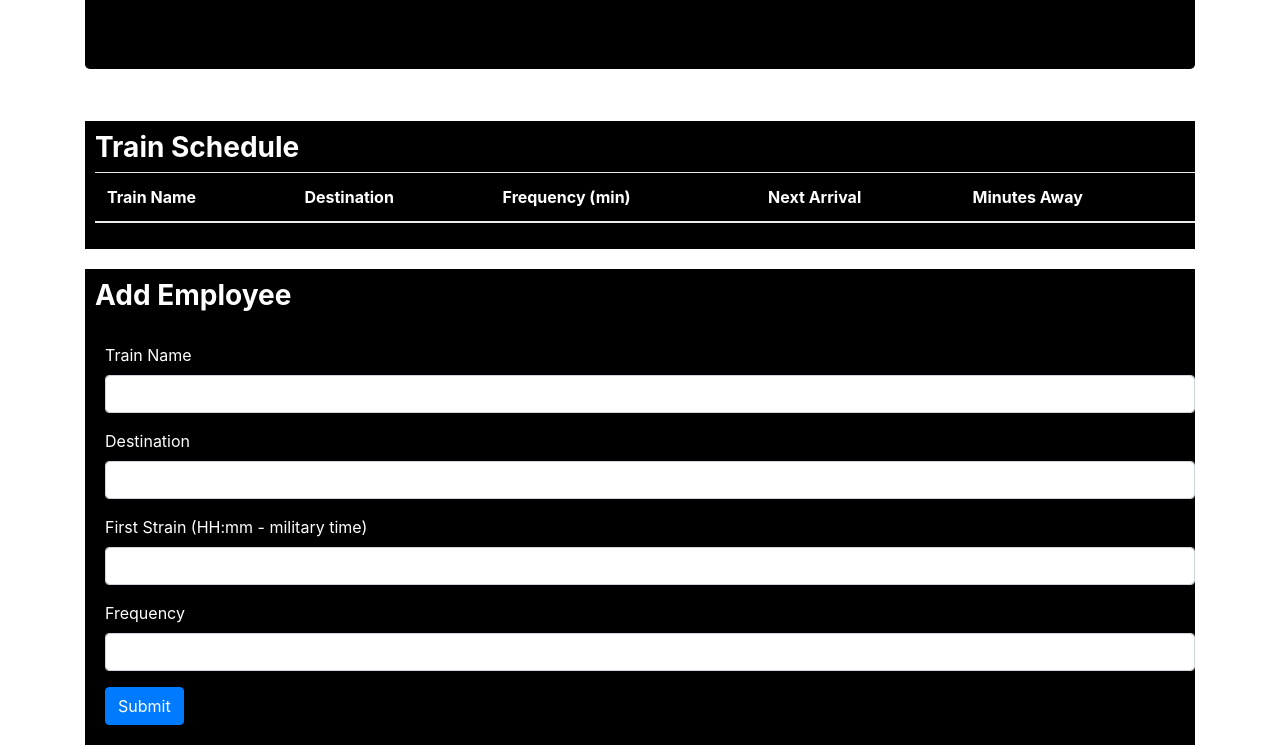
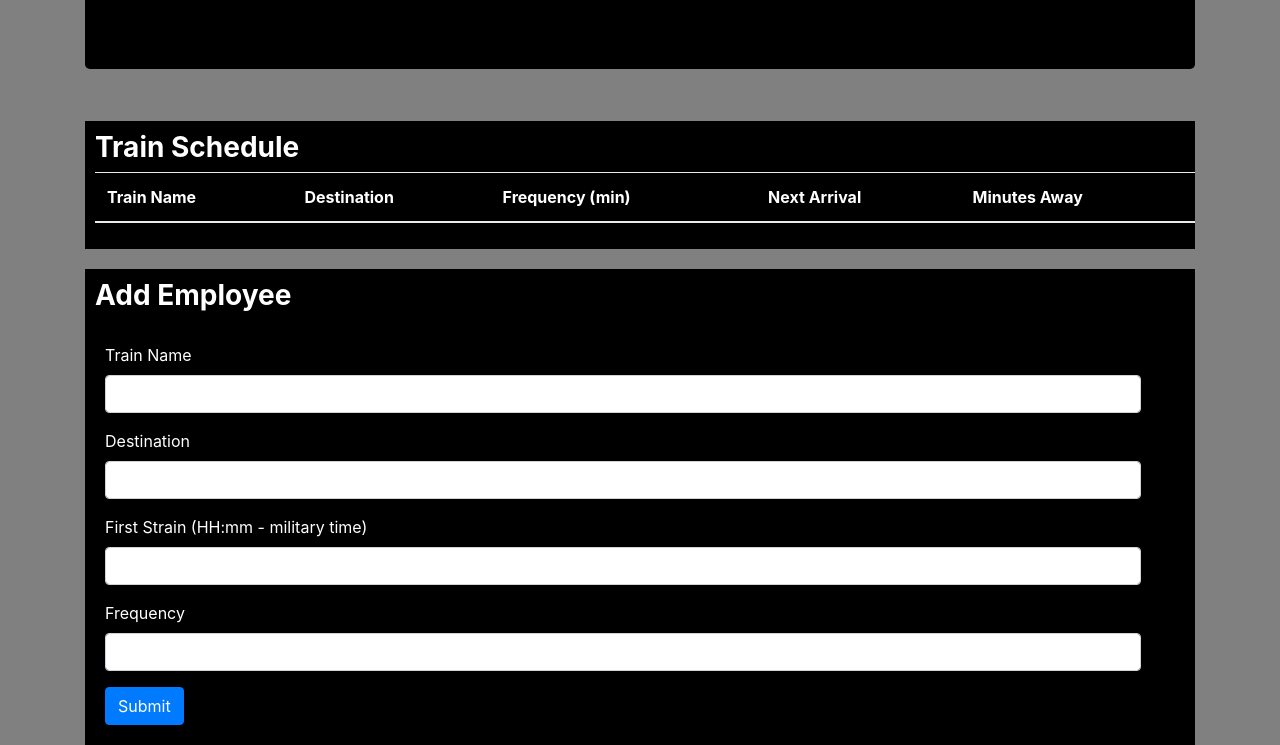
Before and after one commit to JMacatiag/Trains, a plain HTML site: page index.html in a window 1280 px wide. Shown: the part 157-902 px from the top of the page. Drawn offline with nearby package versions, Linux system fonts and the light colour scheme; no server answers.

Commit message:
clean up code

```diff
--- a/assets/style.css
+++ b/assets/style.css
@@ -1,3 +1,6 @@
+body{
+	background-color:grey;
+}
 .panel{
 	background-color: black;
 	color: white;
@@ -10,3 +13,7 @@
 .panelBody{
 	margin-bottom: 20px;
 }
+
+.form-control{
+	width: 95%;
+}
```
Also changed, not shown: assets/javascript.js (+0 -15 lines).
